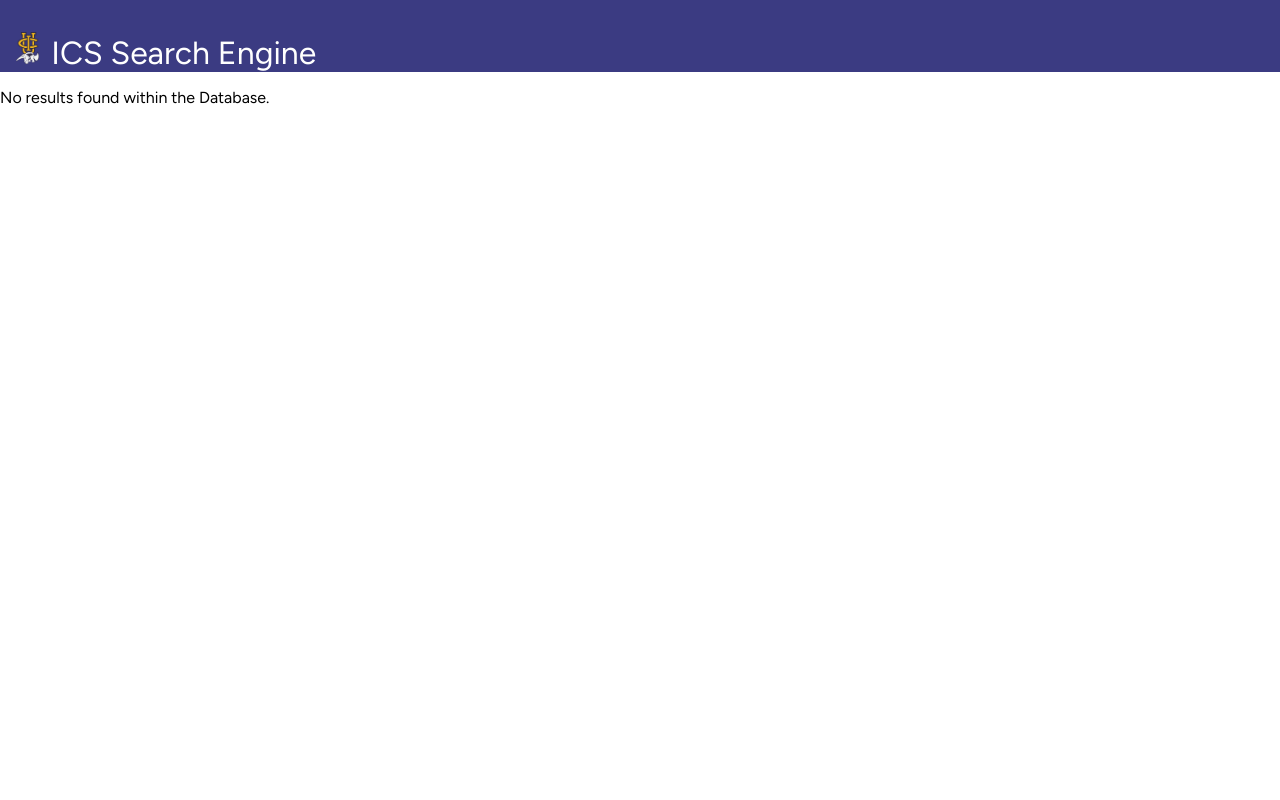
After one commit to trieuc1/CS121_Project3, a Flask app: template templates/noResult.html in a window 1280 px wide. The commit adds this page. Run offline with Flask 3, Linux system fonts and the light colour scheme; the template is opened without the code that fills it, so the values that code supplies are empty; parts of the project's set-up code (start-up, migrations or seed data) failed here and were passed over.

Commit message:
readded description and also added not found page rather than saying showing 0 results

```diff
--- a/main.py
+++ b/main.py
@@ -34,13 +34,15 @@ def process_form():
 
     return_results = []
     for link, doc_id in zip(paginated_results, paginated_doc_ids):
-        title = query.get_query_details(doc_id)
-        return_results.append({'link': link, 'title': title, 'id': doc_id})
+        title, description = query.get_query_details(doc_id, search_input)
+        return_results.append({'link': link, 'title': title, 'id': doc_id, 'description': description})
 
     num_pages = (num_results + per_page - 1) // per_page
 
-    return render_template('results.html', results=return_results, num_results=num_results, page=page, num_pages=num_pages, word_search=word_search)
-
+    if (num_results != 0):
+        return render_template('results.html', results=return_results, num_results=num_results, page=page, num_pages=num_pages, word_search=word_search)
+    else:
+        return render_template('noResult.html')
 
 @app.route('/show/<path:url>')
 def dynamic_page(url):
--- a/query.py
+++ b/query.py
@@ -408,20 +408,27 @@ def query(term_input: str) -> list[str]:
     ranked_doc_ids = [k[0] for k in sorted(combined_doc_score.items(), key=lambda item: item[1], reverse=True)]
     return ranked_urls, ranked_doc_ids
 
-def get_query_details(doc_id: str) -> dict:
+def get_query_details(doc_id: str, word_input: str) -> dict:
     """
     returns the text inside the html tag for title given the doc id
     - used for gui
     """
     folder = doc_id[:doc_id.find("/")]
     file = doc_id[doc_id.find("/") + 1:]
+    description_result = "No Description"
 
     with open(Path("WEBPAGES_RAW") / folder / file, encoding='utf-8') as f:
         soup = BeautifulSoup(f.read(), 'html.parser')
         title_tag = soup.find('title')
         title = title_tag.text.strip() if title_tag else "Unknown Title"
+        text = soup.get_text()
+        tmpText = text.lower()
+        index = tmpText.find(word_input)
 
-    return title
+        if index != -1:
+            description_result = " ".join(text[index:].split()[:25]) + "..."
+
+    return title, description_result
 
 
 def get_html_info(doc_id: str) -> str:
--- /dev/null
+++ b/templates/noResult.html
@@ -0,0 +1,31 @@
+<!DOCTYPE html>
+<html lang="en">
+<head>
+    <meta charset="UTF-8">
+    <meta http-equiv="X-UA-Compatible" content="IE=edge">
+    <meta name="viewport" content="width=device-width, initial-scale=1.0">
+    <title>ICS Search Engine</title>
+    <link rel="stylesheet" href="https://fonts.googleapis.com/css?family=Figtree:200,300,400,500,600,700,800,900,1000&display=swap">
+    <link rel="stylesheet" type="text/css" href="{{ url_for('static', filename='search.css') }}">
+</head>
+<body>
+
+    <div class="main-container">
+        <div class="corner">
+            <div class="img-container-corner" onclick="window.location.href = '/'">
+                <img class="uci-img" src="{{ url_for('static', filename='uci_logo.png') }}" alt="UCI Logo">
+            </div>
+            <div class="title-corner">
+                ICS Search Engine
+            </div>
+    </div>
+
+
+    <div class="no-result-container">
+        <p>No results found within the Database.</p>
+    </div>
+
+
+
+</body>
+</html>
--- a/templates/results.html
+++ b/templates/results.html
@@ -32,6 +32,7 @@
                         <a href="show/{{ url['id'] }}">{{ url['title'] }}</a>
                         <pre>{{ url['link'] }}</pre>
                         <pre><span class="words">{{ url['words'] }}</span></pre>
+                        <pre><span class="description">{{ url['description'] }} </span></pre>
                     </p>
                     <br>
                 </li>
```
